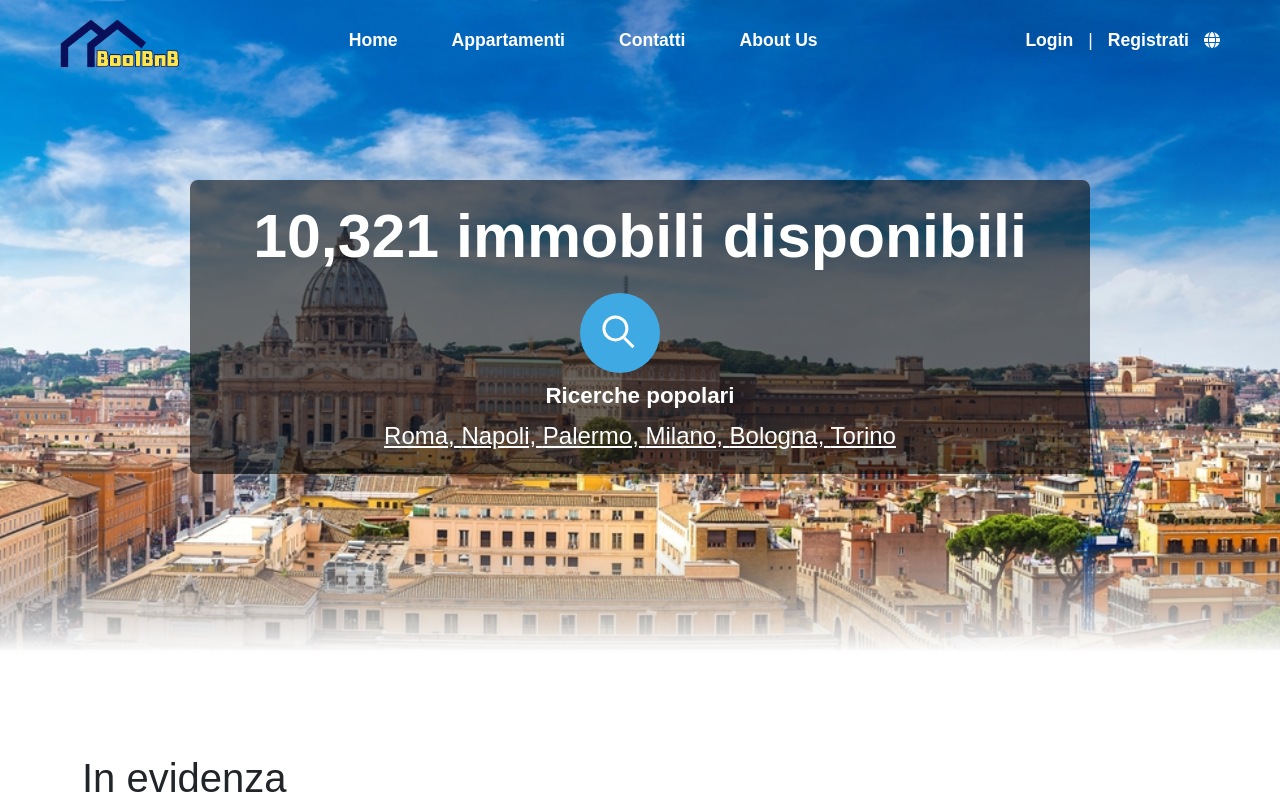
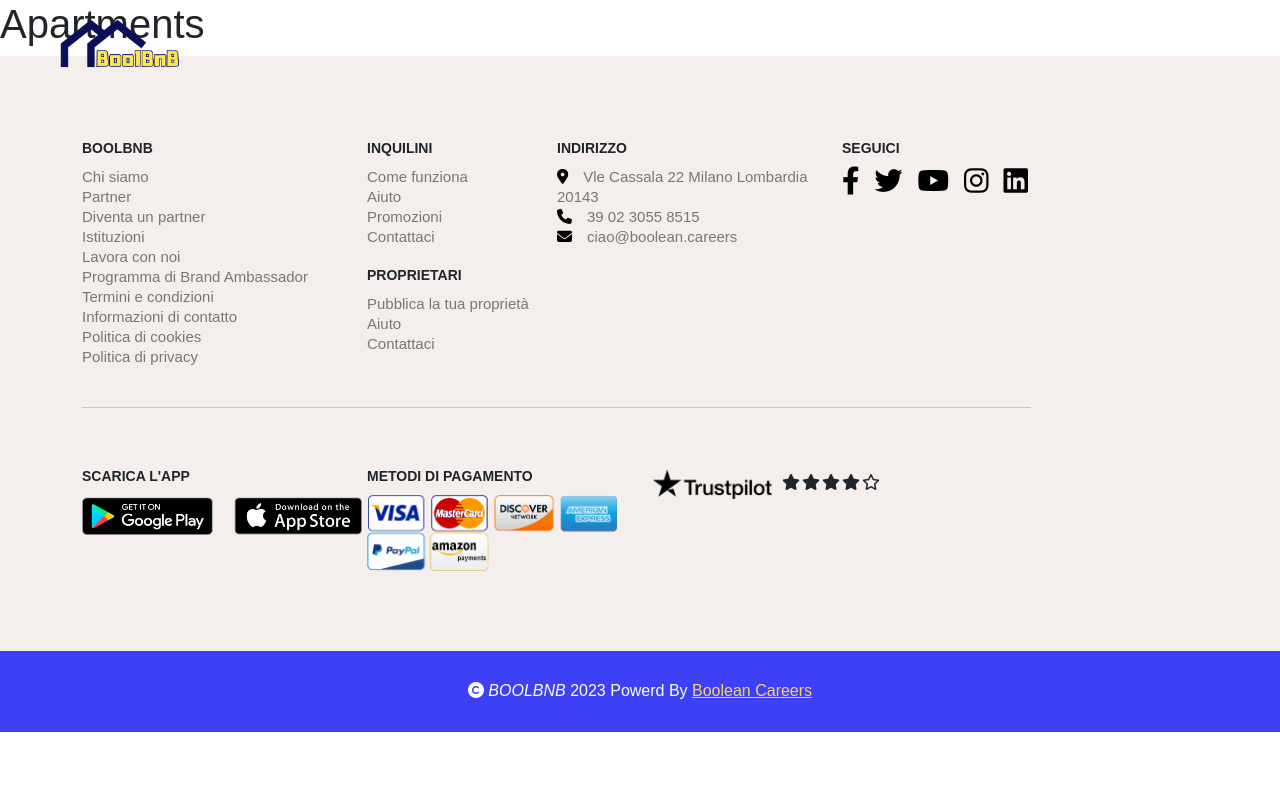
Before and after one commit to DavidC1103/vue-boolbnb-team2, a Vue app: page /apartments in a window 1280 px wide. Shown: the top 800 px of the page. Built offline with nearby package versions, Linux system fonts and the light colour scheme.

Commit message:
router creation

```diff
--- a/package.json
+++ b/package.json
@@ -10,7 +10,8 @@
   },
   "dependencies": {
     "bootstrap": "^5.2.3",
-    "vue": "^3.3.4"
+    "vue": "^3.3.4",
+    "vue-router": "^4.2.4"
   },
   "devDependencies": {
     "@vitejs/plugin-vue": "^4.2.3",
--- a/src/App.vue
+++ b/src/App.vue
@@ -7,7 +7,7 @@ import Footer from "./components/Footer.vue";
 <template>
 
   <Header/>
-  <Main/>
+  <router-view></router-view>
   <Footer/>
 
 </template>
--- a/src/components/Header.vue
+++ b/src/components/Header.vue
@@ -40,8 +40,8 @@ import jumbotron from './partials/jumbotron.vue'
 
                         <div class="d-flex mb-0 mt-4">
                             <ul class="navbar-menu d-flex">
-                                <li class="nav-link"><a href="#evidenza">Home</a></li>
-                                <li class="nav-link ps-4"><a href="">Appartamenti</a></li>
+                                <li class="nav-link"><router-link :to='{ name: "home"}'>Home</router-link></li>
+                                <li class="nav-link ps-4"><router-link :to='{ name: "apartments"}'>Immobili</router-link></li>
                                 <li class="nav-link ps-4"><a href="">Contatti</a></li>
                                 <li class="nav-link ps-4"><a href="">About Us</a></li>
                             </ul>
@@ -49,7 +49,7 @@ import jumbotron from './partials/jumbotron.vue'
 
                         <div class="d-flex mb-0 navbar-menu mt-4 me-5">
                             <ul class="d-flex">
-                                <li class="nav-link ps-4"><a href="">Login</a><span>|</span><a href="">Registrati</a><i class="fa-solid fa-globe"></i></li>
+                                <li class="nav-link ps-4"><a href="http://127.0.0.1:8000/login">Login</a><span>|</span><a href="http://127.0.0.1:8000/register">Registrati</a><i class="fa-solid fa-globe"></i></li>
                             </ul>
                         </div>
                     </div>
@@ -57,7 +57,6 @@ import jumbotron from './partials/jumbotron.vue'
         </div>
     </header>
 
-    <jumbotron class="jumbo"/>
 
 </template>
 
--- a/src/main.js
+++ b/src/main.js
@@ -1,3 +1,4 @@
 import { createApp } from 'vue'
 import App from './App.vue'
-createApp(App).mount('#app')
+import { router } from "./router";
+createApp(App).use(router).mount('#app');
--- /dev/null
+++ b/src/pages/Apartments.vue
@@ -0,0 +1,15 @@
+<script>
+export default {
+  name: "Apartments"
+}
+</script>
+
+
+<template>
+<h1>Apartments</h1>
+</template>
+
+
+<style>
+
+</style>
--- /dev/null
+++ b/src/pages/Home.vue
@@ -0,0 +1,30 @@
+  <script>
+
+import Main from "../components/Main.vue"
+import jumbotron from "../components/partials/jumbotron.vue"
+
+
+
+  export default {
+    name: "Home",
+    components: {
+      Main,
+      jumbotron
+    }
+
+
+  }
+  </script>
+
+
+<template>
+
+  <jumbotron class="jumbo"/>
+  <Main/>
+
+</template>
+
+
+<style>
+
+</style>
--- /dev/null
+++ b/src/router.js
@@ -0,0 +1,25 @@
+import { createRouter, createWebHistory } from "vue-router";
+import Home from "./pages/Home.vue";
+import Apartments from "./pages/Apartments.vue";
+
+const router = createRouter({
+  history: createWebHistory(),
+
+  // qui metteremo le rotte che saranno in un array di oggetti
+  routes:[
+      {
+          path: '/',
+          name: 'home',
+          component: Home    // anche questo va scritto dopo aver creato il file Home.vue
+      },
+      {
+        path: '/apartments',
+        name: 'apartments',
+        component: Apartments    // anche questo va scritto dopo aver creato il file Home.vue
+      }
+  ]
+})
+
+
+
+export { router };
```
Also changed, not shown: 1 other file (tests, documents, lock files or other folders).
